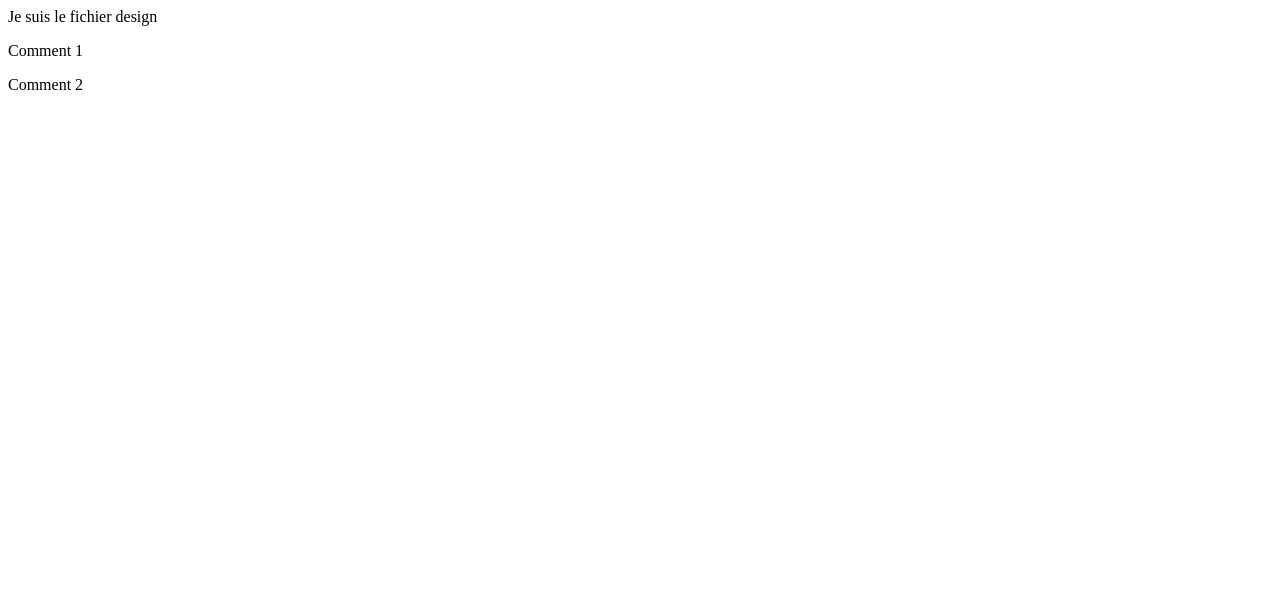
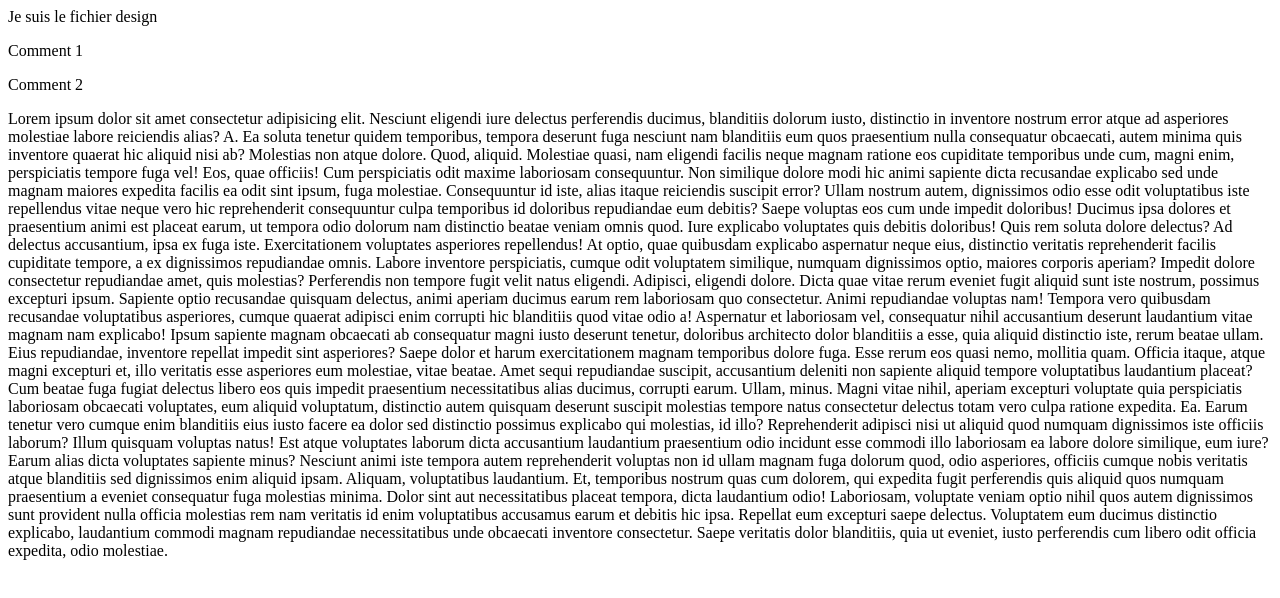
Before and after one commit to adjawilly/gittuto1, a plain HTML site: page design.html in a window 1280 px wide. Drawn offline with Linux system fonts and the light colour scheme.

Commit message:
modification design

```diff
--- a/design.html
+++ b/design.html
@@ -13,5 +13,27 @@
     <p>
         Comment 2
     </p>
+    <p>
+        Lorem ipsum dolor sit amet consectetur adipisicing elit. Nesciunt eligendi iure delectus perferendis ducimus, blanditiis dolorum iusto, distinctio in inventore nostrum error atque ad asperiores molestiae labore reiciendis alias? A.
+        Ea soluta tenetur quidem temporibus, tempora deserunt fuga nesciunt nam blanditiis eum quos praesentium nulla consequatur obcaecati, autem minima quis inventore quaerat hic aliquid nisi ab? Molestias non atque dolore.
+        Quod, aliquid. Molestiae quasi, nam eligendi facilis neque magnam ratione eos cupiditate temporibus unde cum, magni enim, perspiciatis tempore fuga vel! Eos, quae officiis! Cum perspiciatis odit maxime laboriosam consequuntur.
+        Non similique dolore modi hic animi sapiente dicta recusandae explicabo sed unde magnam maiores expedita facilis ea odit sint ipsum, fuga molestiae. Consequuntur id iste, alias itaque reiciendis suscipit error?
+        Ullam nostrum autem, dignissimos odio esse odit voluptatibus iste repellendus vitae neque vero hic reprehenderit consequuntur culpa temporibus id doloribus repudiandae eum debitis? Saepe voluptas eos cum unde impedit doloribus!
+        Ducimus ipsa dolores et praesentium animi est placeat earum, ut tempora odio dolorum nam distinctio beatae veniam omnis quod. Iure explicabo voluptates quis debitis doloribus! Quis rem soluta dolore delectus?
+        Ad delectus accusantium, ipsa ex fuga iste. Exercitationem voluptates asperiores repellendus! At optio, quae quibusdam explicabo aspernatur neque eius, distinctio veritatis reprehenderit facilis cupiditate tempore, a ex dignissimos repudiandae omnis.
+        Labore inventore perspiciatis, cumque odit voluptatem similique, numquam dignissimos optio, maiores corporis aperiam? Impedit dolore consectetur repudiandae amet, quis molestias? Perferendis non tempore fugit velit natus eligendi. Adipisci, eligendi dolore.
+        Dicta quae vitae rerum eveniet fugit aliquid sunt iste nostrum, possimus excepturi ipsum. Sapiente optio recusandae quisquam delectus, animi aperiam ducimus earum rem laboriosam quo consectetur. Animi repudiandae voluptas nam!
+        Tempora vero quibusdam recusandae voluptatibus asperiores, cumque quaerat adipisci enim corrupti hic blanditiis quod vitae odio a! Aspernatur et laboriosam vel, consequatur nihil accusantium deserunt laudantium vitae magnam nam explicabo!
+        Ipsum sapiente magnam obcaecati ab consequatur magni iusto deserunt tenetur, doloribus architecto dolor blanditiis a esse, quia aliquid distinctio iste, rerum beatae ullam. Eius repudiandae, inventore repellat impedit sint asperiores?
+        Saepe dolor et harum exercitationem magnam temporibus dolore fuga. Esse rerum eos quasi nemo, mollitia quam. Officia itaque, atque magni excepturi et, illo veritatis esse asperiores eum molestiae, vitae beatae.
+        Amet sequi repudiandae suscipit, accusantium deleniti non sapiente aliquid tempore voluptatibus laudantium placeat? Cum beatae fuga fugiat delectus libero eos quis impedit praesentium necessitatibus alias ducimus, corrupti earum. Ullam, minus.
+        Magni vitae nihil, aperiam excepturi voluptate quia perspiciatis laboriosam obcaecati voluptates, eum aliquid voluptatum, distinctio autem quisquam deserunt suscipit molestias tempore natus consectetur delectus totam vero culpa ratione expedita. Ea.
+        Earum tenetur vero cumque enim blanditiis eius iusto facere ea dolor sed distinctio possimus explicabo qui molestias, id illo? Reprehenderit adipisci nisi ut aliquid quod numquam dignissimos iste officiis laborum?
+        Illum quisquam voluptas natus! Est atque voluptates laborum dicta accusantium laudantium praesentium odio incidunt esse commodi illo laboriosam ea labore dolore similique, eum iure? Earum alias dicta voluptates sapiente minus?
+        Nesciunt animi iste tempora autem reprehenderit voluptas non id ullam magnam fuga dolorum quod, odio asperiores, officiis cumque nobis veritatis atque blanditiis sed dignissimos enim aliquid ipsam. Aliquam, voluptatibus laudantium.
+        Et, temporibus nostrum quas cum dolorem, qui expedita fugit perferendis quis aliquid quos numquam praesentium a eveniet consequatur fuga molestias minima. Dolor sint aut necessitatibus placeat tempora, dicta laudantium odio!
+        Laboriosam, voluptate veniam optio nihil quos autem dignissimos sunt provident nulla officia molestias rem nam veritatis id enim voluptatibus accusamus earum et debitis hic ipsa. Repellat eum excepturi saepe delectus.
+        Voluptatem eum ducimus distinctio explicabo, laudantium commodi magnam repudiandae necessitatibus unde obcaecati inventore consectetur. Saepe veritatis dolor blanditiis, quia ut eveniet, iusto perferendis cum libero odit officia expedita, odio molestiae.
+    </p>
 </body>
 </html>
```
